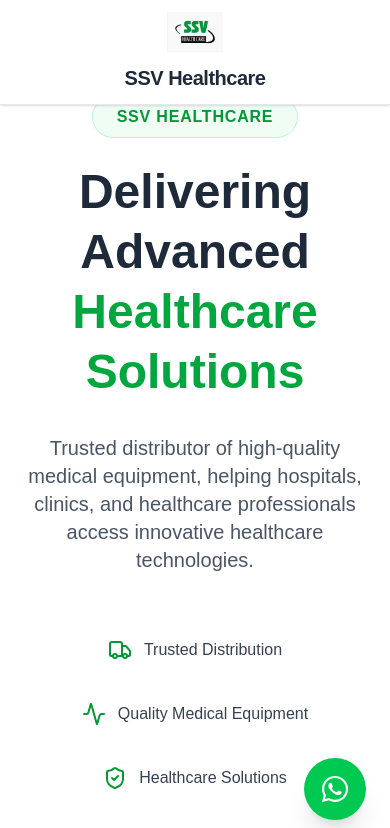
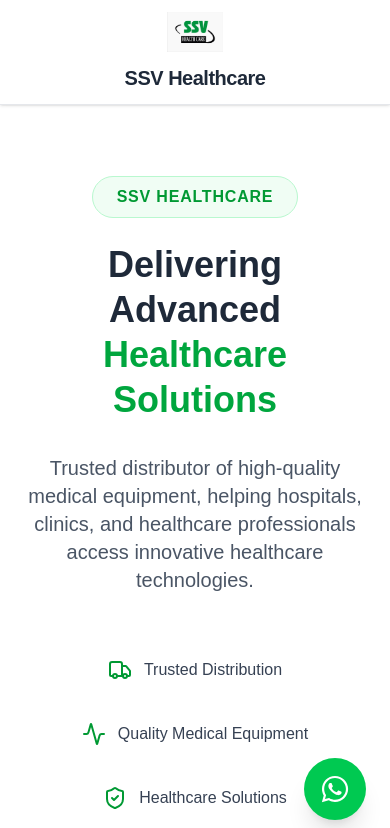
Before and after one commit to jayparashar10/ssv-healthcare, a Next.js app: page / in a window 390 px wide. Shown: the top 828 px of the page. Built offline with nearby package versions, Linux system fonts and the light colour scheme.

Commit message:
Fix mobile hero spacing

```diff
--- a/src/app/page.tsx
+++ b/src/app/page.tsx
@@ -107,7 +107,7 @@
     </div>
   </div>
 </nav>
-      <section className="relative flex min-h-[80vh] items-center justify-center px-6 pt-24 overflow-hidden">
+      <section className="relative flex min-h-[80vh] items-center justify-center px-6 pt-44 md:pt-24 overflow-hidden">
         <div className="absolute inset-0 -z-10">
   <div className="absolute top-20 left-20 h-72 w-72 rounded-full bg-blue-300 opacity-30 blur-3xl"></div>
   <div className="absolute bottom-20 right-20 h-72 w-72 rounded-full bg-cyan-300 opacity-30 blur-3xl"></div>
@@ -117,7 +117,7 @@
             SSV Healthcare
           </p>
 
-          <h1 className="text-5xl md:text-7xl font-bold text-gray-800 leading-tight">
+          <h1 className="text-4xl md:text-7xl font-bold text-gray-800 leading-tight">
             Delivering Advanced
             <span className="text-green-600"> Healthcare Solutions</span>
           </h1>
```
